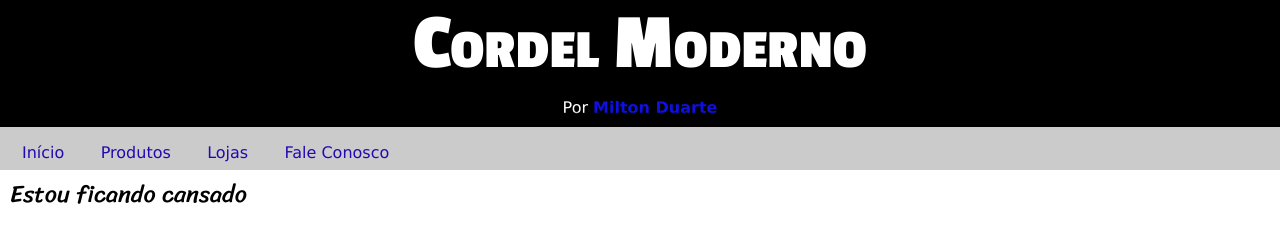
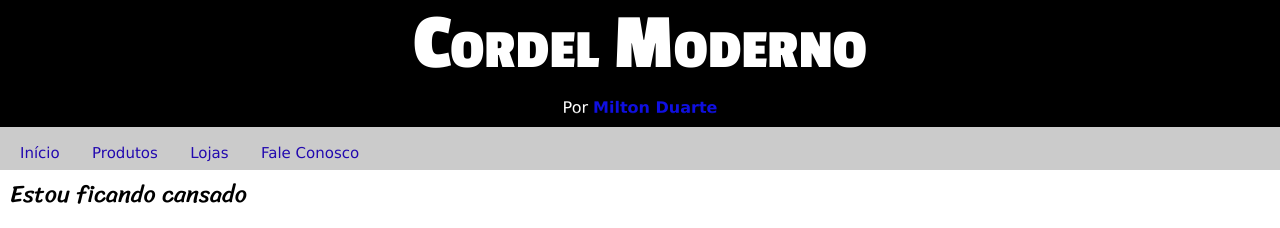
Before and after one commit to luizmarcosfarias2023/Cordel-moderno, a plain HTML site: page index.html in a window 1280 px wide. Shown: the top 228 px of the page. Drawn offline with Linux system fonts and the light colour scheme.

Commit message:
alterar tamanho da fonte do menu

```diff
--- a/style.css
+++ b/style.css
@@ -80,9 +80,9 @@ div{
 }
 .navegacao a {
     text-decoration: none;
-    margin: 15px;
+    margin: 13px;
     color: rgb(34, 9, 175);
-    font-size: 16px;
+    font-size: 15px;
     transition: color 0.3s, transform 0.3s;
 
 }
@@ -180,6 +180,7 @@ section#imagem2{
    .nav{
     top:11.9vh;
    }
+
    .navegacao{
     margin-top: 22px;
     flex-direction: column;
```
